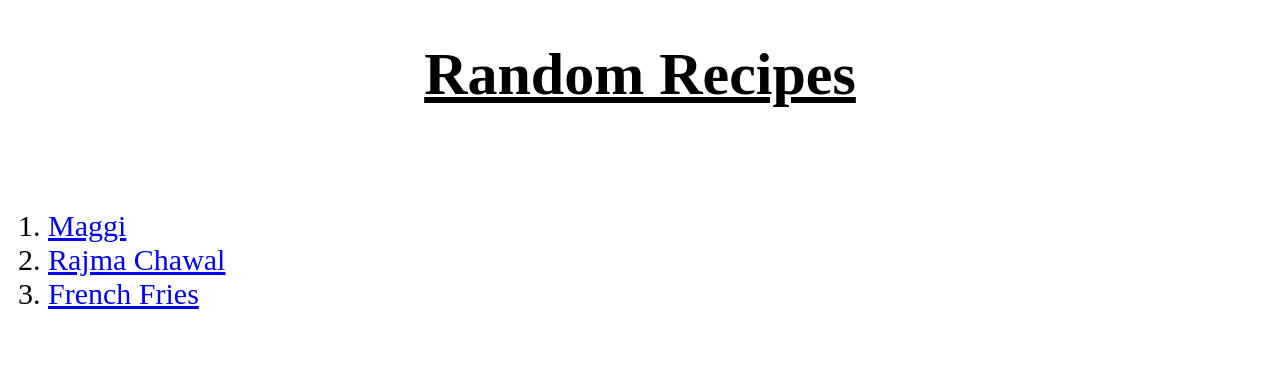
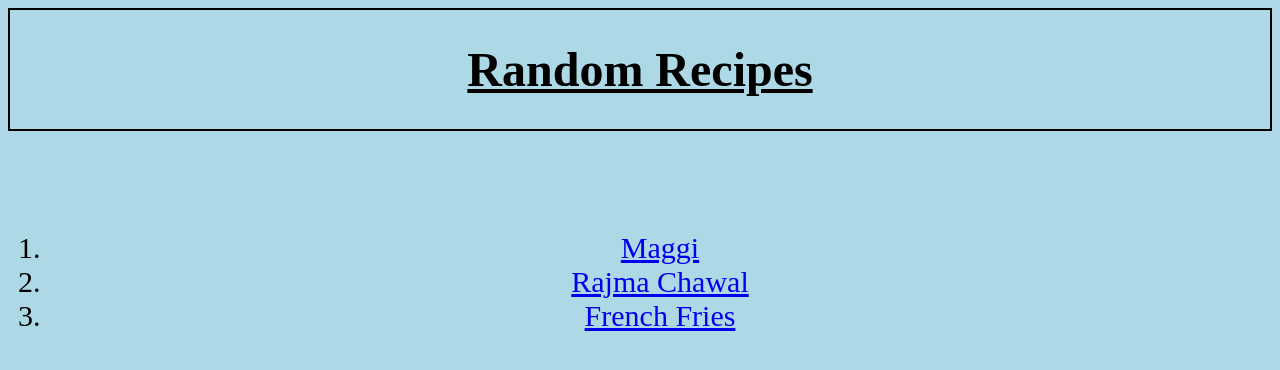
Before and after one commit to Pichaku123/odin-recipes, a plain HTML site: page index.html in a window 1280 px wide. Drawn offline with Linux system fonts and the light colour scheme.

Commit message:
random bs go, more changes to be made in future 21 feb, 2025

```diff
--- a/index.html
+++ b/index.html
@@ -7,12 +7,12 @@
     <link rel="stylesheet" href="./styles.css">
 </head>
 <body>
-    <h1 style="text-align: center; font-size: 60px; text-decoration: underline;">Random Recipes</h1>
+    <div class="title"><h1>Random Recipes</h1></div>
     <div id="recipes">
         <ol class="list-item">
-            <li><a href="./recipes/maggi.html" target="_blank" ref="noopener noreferrer">Maggi</a></li>
-            <li><a href="./recipes/rajma-chawal.html" target="_blank" ref="noopener noreferrer">Rajma Chawal</a></li>
-            <li><a href="./recipes/fries.html" target="_blank" ref="noopener noreferrer">French Fries</a></li>
+            <li class="item-1"><a href="./recipes/maggi.html" ref="noopener noreferrer">Maggi</a></li>
+            <li class="item-2"><a href="./recipes/rajma-chawal.html" ref="noopener noreferrer">Rajma Chawal</a></li>
+            <li class="item-3"><a href="./recipes/fries.html" ref="noopener noreferrer">French Fries</a></li>
         </ol>
     </div>
 
--- a/styles.css
+++ b/styles.css
@@ -1,3 +1,12 @@
+body{
+    background-color: lightblue;
+}
+.title{
+    text-align: center;
+    text-decoration: underline;
+    font-size: 24px;
+    border: 2px solid black;
+}
 /*headings*/
 #rajma-chawal .heading, #fries .heading, #maggi .heading{
     font-size: 60px;
@@ -21,4 +30,9 @@
 #recipes .list-item{
     margin-top: 100px;
     font-size: 30px;
+    text-align: center;
+
 }
+/* #recipes .list-item .item-1{
+    text-align: center;
+} */
```
